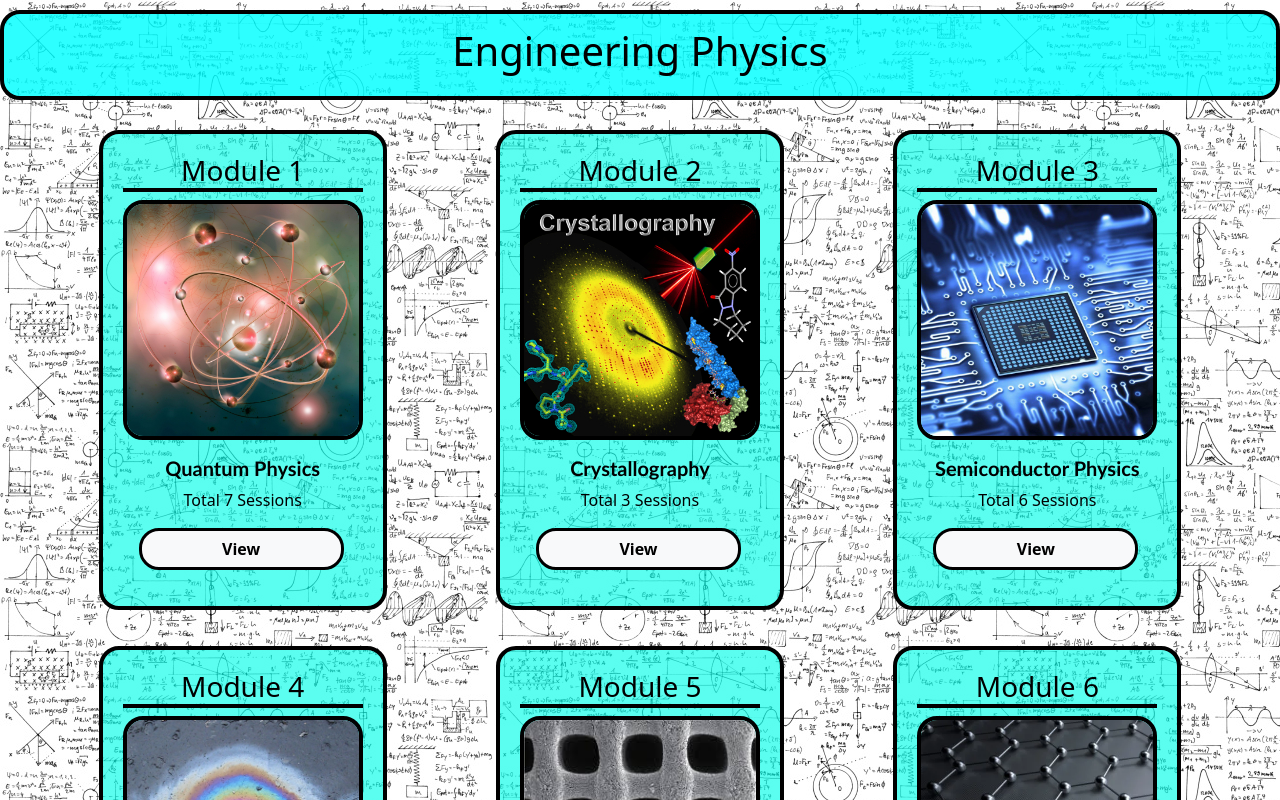
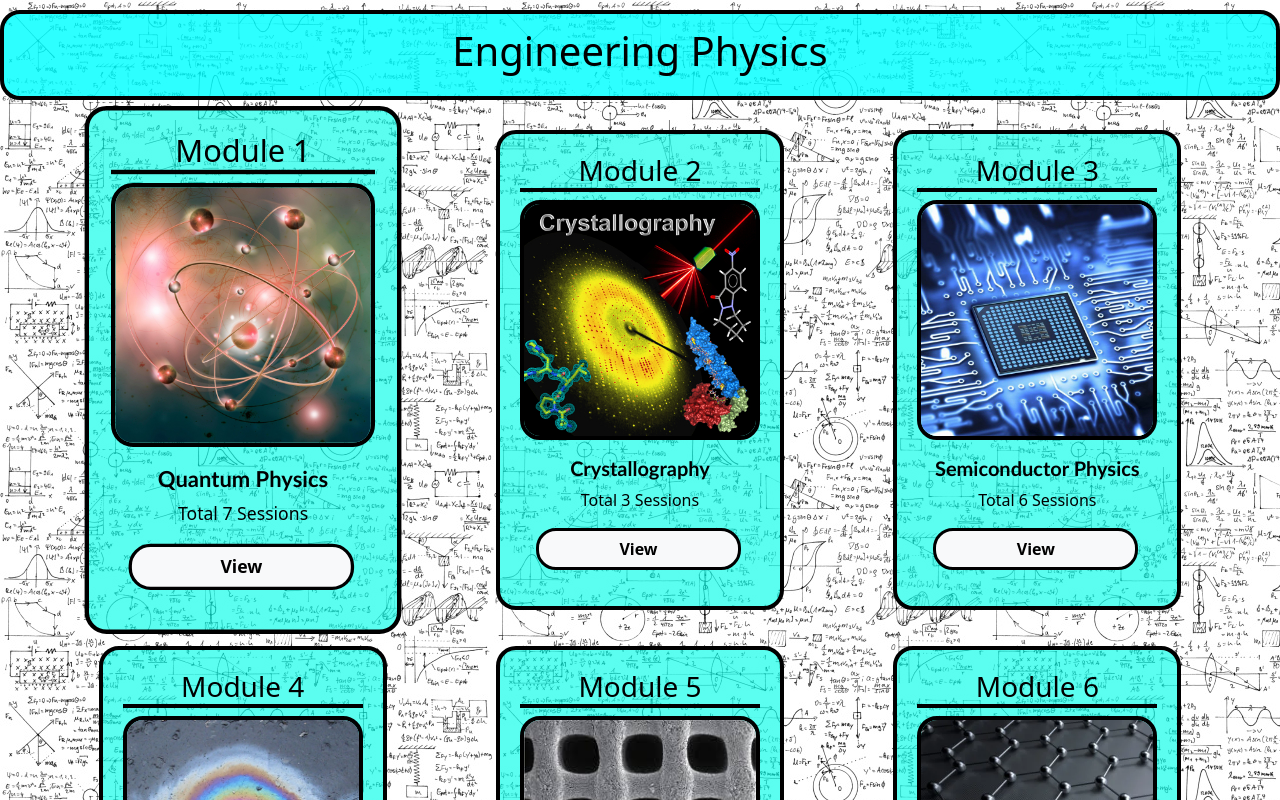
Before and after one commit to AGSAVALIYA/Engineering-Physics, a plain HTML site: page index.html in a window 1280 px wide. In both pictures the pointer is over the element 242 px from the left and 370 px from the top of the page. Shown: the top 800 px of the page. Drawn offline with nearby package versions, Linux system fonts and the light colour scheme.

Commit message:
card hover effect (works only on big screen) {min-width: 700px }

```diff
--- a/style.css
+++ b/style.css
@@ -101,6 +101,12 @@ body {
 
 @media (min-width: 700px) {
   .container { grid-template-columns: repeat(2, 1fr); }
+  .card{
+    transition: 0.3s;
+  }
+  .card:hover {
+    transform: scale(1.1);
+  }
 }
 
 @media (min-width: 970px) {
```
